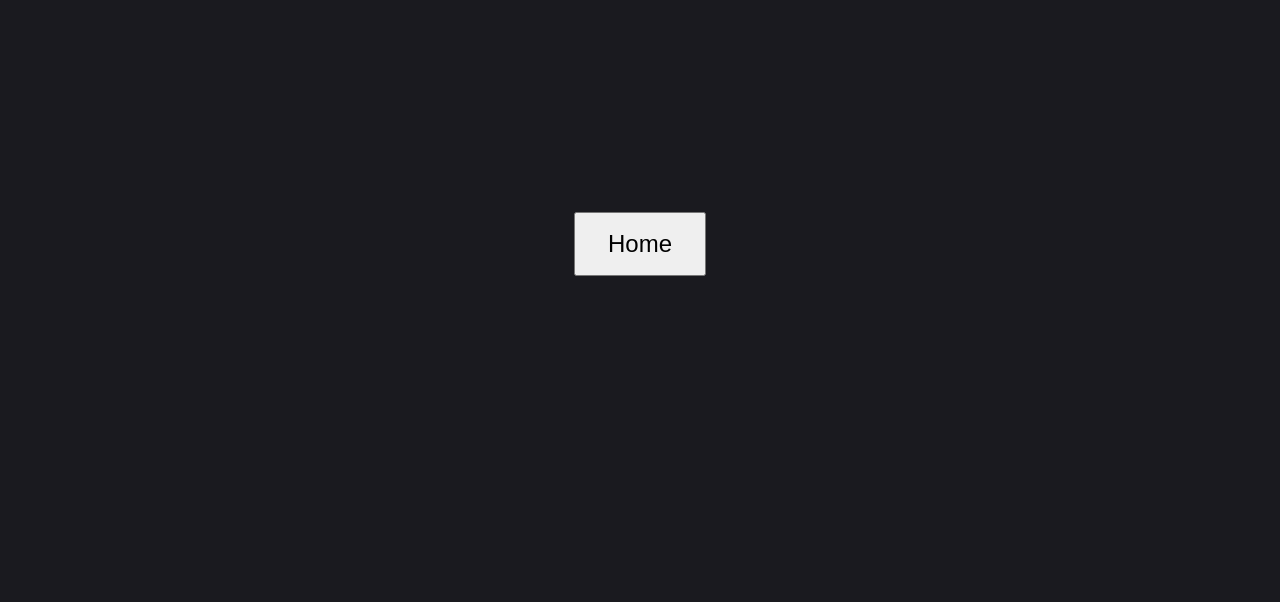
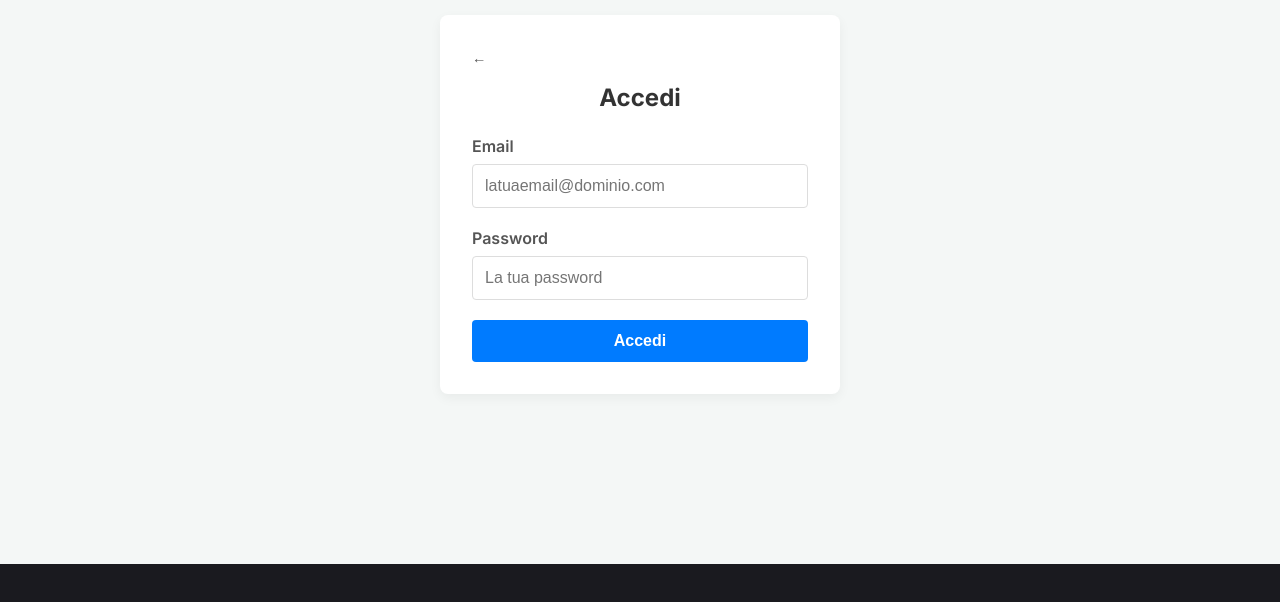
Before and after one commit to danieleFFF/UniCode, an Angular app in the folder frontend/: page /login in a window 1280 px wide. Shown: the part 156-758 px from the top of the page. Built offline with nearby package versions, Linux system fonts and the light colour scheme.

Commit message:
Aggiunta base login

```diff
--- a/frontend/angular.json
+++ b/frontend/angular.json
@@ -99,5 +99,8 @@
         }
       }
     }
+  },
+  "cli": {
+    "analytics": false
   }
 }
--- a/frontend/src/app/login/login.html
+++ b/frontend/src/app/login/login.html
@@ -1,5 +1,29 @@
-<div style="display: flex; justify-content: center; align-items: center; height: 100vh;">
-  <button routerLink="/" style="padding: 1rem 2rem; font-size: 1.5rem; cursor: pointer;">
-    Home
-  </button>
+<div class="login-container">
+  <form class="login-form">
+    <div class="back-link-container">
+      <a (click)="goBack()" class="back-link">&larr;</a>
+    </div>
+    <h2>Accedi</h2>
+    <div class="form-group">
+      <label for="email">Email</label>
+      <input
+        type="email"
+        id="email"
+        name="email"
+        placeholder="latuaemail@dominio.com"
+        [(ngModel)]="email"
+        required>
+    </div>
+    <div class="form-group">
+      <label for="password">Password</label>
+      <input
+        type="password"
+        id="password"
+        name="password"
+        placeholder="La tua password"
+        [(ngModel)]="password"
+        required>
+    </div>
+    <button type="submit" class="submit-btn">Accedi</button>
+  </form>
 </div>
--- a/frontend/src/app/login/login.scss
+++ b/frontend/src/app/login/login.scss
@@ -0,0 +1,86 @@
+/* Contenitore principale per centrare il form */
+.login-container {
+  display: flex;
+  justify-content: center;
+  align-items: center;
+  height: 90vh;
+  background-color: #f4f7f6;
+}
+
+/* La "card" del form */
+.login-form {
+  width: 100%;
+  max-width: 400px;
+  padding: 2rem;
+  background: #ffffff;
+  border-radius: 8px;
+  box-shadow: 0 4px 12px rgba(0, 0, 0, 0.05);
+  box-sizing: border-box;
+}
+
+.login-form h2 {
+  text-align: center;
+  color: #333;
+  margin-bottom: 1.5rem;
+  margin-top: 0;
+}
+
+/* Contenitore per ogni coppia label-input */
+.form-group {
+  margin-bottom: 1.25rem;
+}
+
+.form-group label {
+  display: block;
+  margin-bottom: 0.5rem;
+  font-weight: 600;
+  color: #555;
+}
+
+/* Campi di input */
+.form-group input {
+  width: 100%;
+  padding: 0.75rem;
+  border: 1px solid #ddd;
+  border-radius: 4px;
+  box-sizing: border-box;
+  font-size: 1rem;
+}
+
+/* Pulsante di submit */
+.submit-btn {
+  width: 100%;
+  padding: 0.75rem;
+  border: none;
+  border-radius: 4px;
+  background-color: #007bff;
+  color: white;
+  font-size: 1rem;
+  font-weight: 600;
+  cursor: pointer;
+  transition: background-color 0.2s ease;
+}
+
+.submit-btn:hover {
+  background-color: #0056b3;
+}
+
+.back-link-container {
+  /* Posiziona il link sopra il titolo */
+  width: 100%;
+  margin-bottom: 1rem;
+  text-align: left;
+}
+
+.back-link {
+  font-size: 0.9rem;
+  color: #555;
+  cursor: pointer;
+  text-decoration: none;
+  font-weight: 600;
+}
+
+.back-link:hover {
+  color: #007bff;
+  text-decoration: underline;
+}
--- a/frontend/src/app/login/login.ts
+++ b/frontend/src/app/login/login.ts
@@ -1,10 +1,19 @@
 import { Component } from '@angular/core';
-import { RouterLink } from '@angular/router';
+import { CommonModule } from '@angular/common';
+import { FormsModule } from '@angular/forms';
 
 @Component({
   selector: 'app-login',
   standalone: true,
-  imports: [RouterLink],
+  imports: [CommonModule, FormsModule],
   templateUrl: './login.html',
+  styleUrls: ['./login.scss']
 })
-export class Login {}
+export class Login {
+  email: string= '';
+  password: string= '';
+  private location: any;
+  goBack(){
+    this.location.back();
+  }
+}
```
